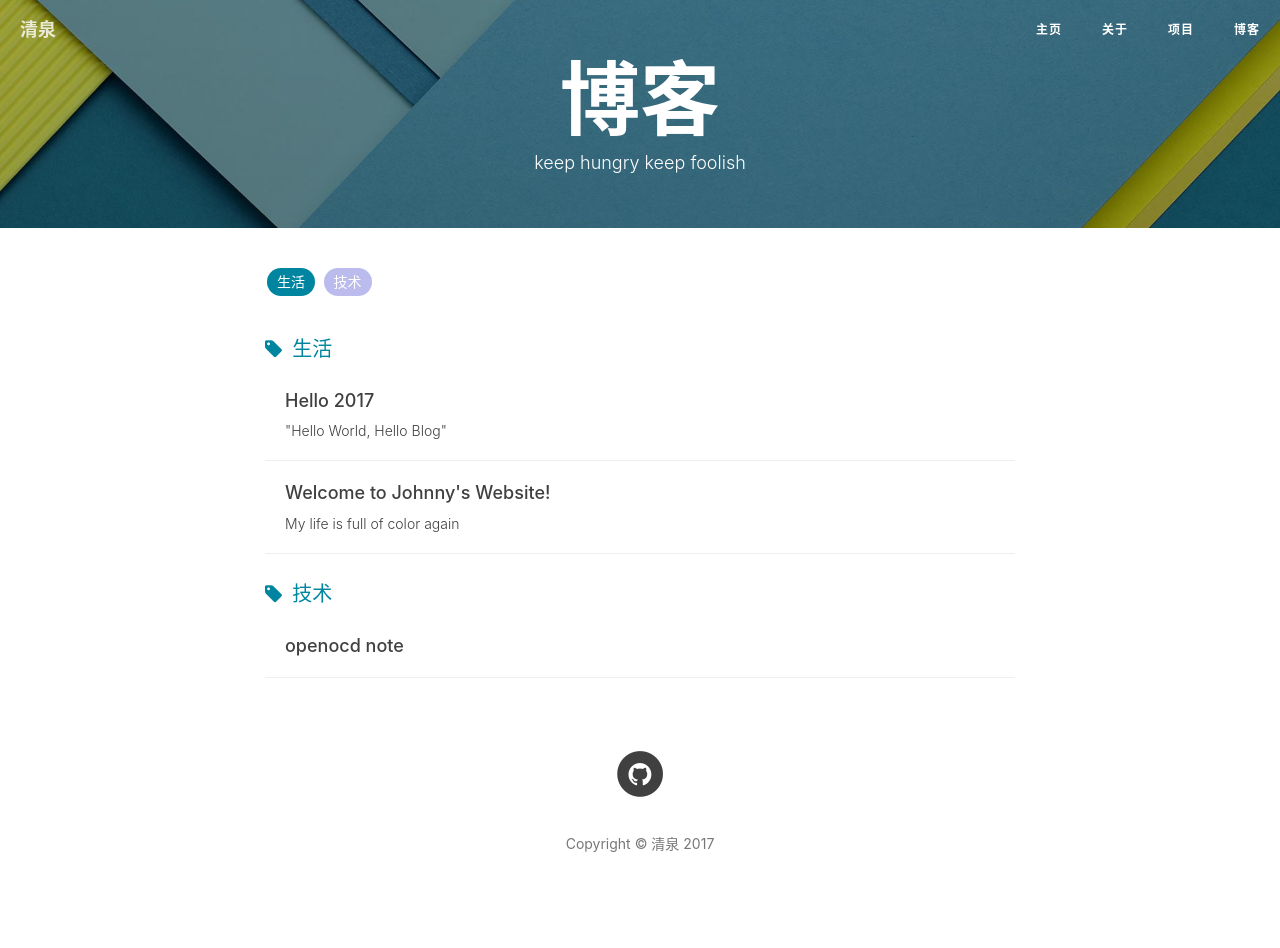
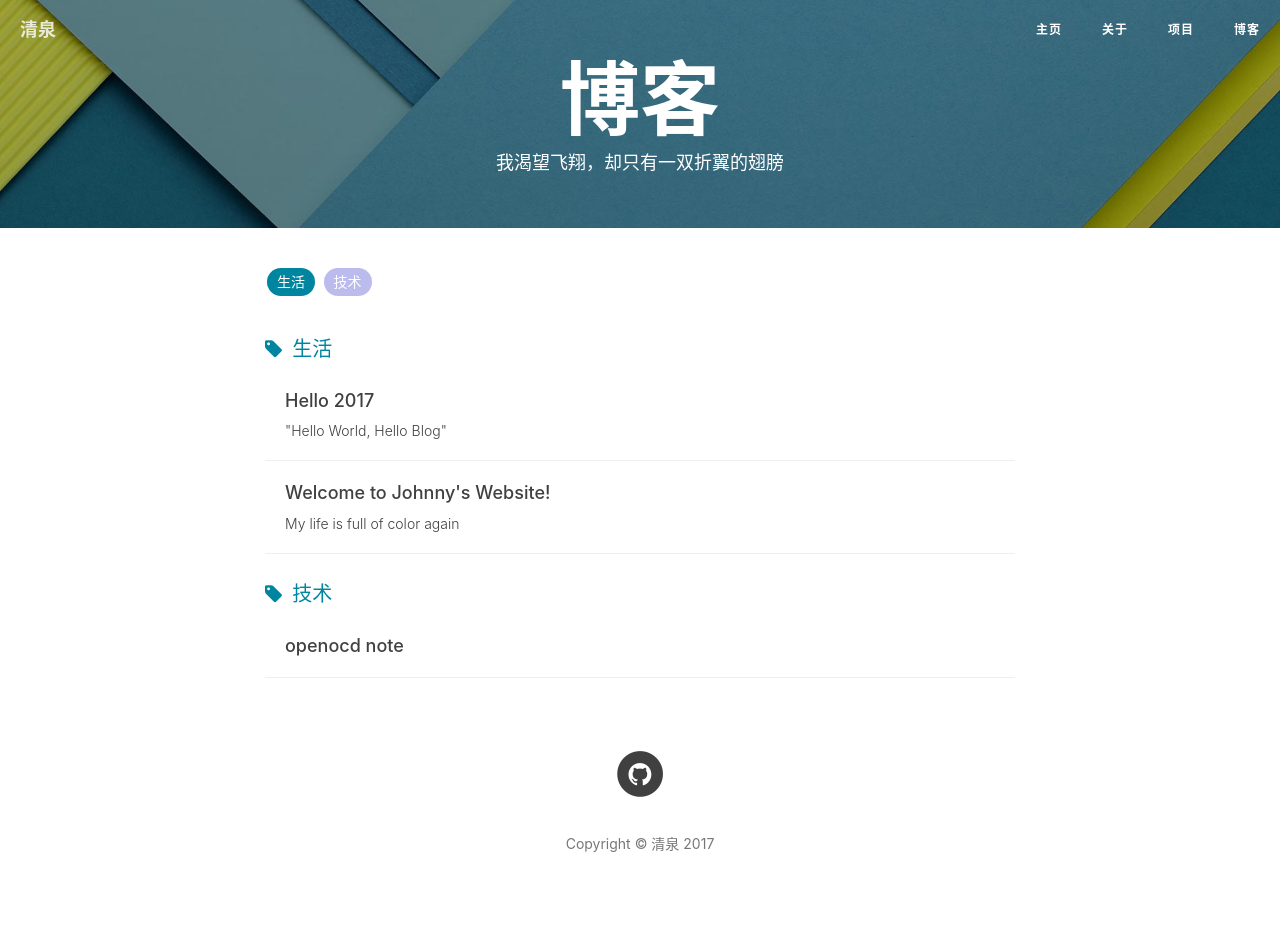
Before and after one commit to J1207808305/J1207808305.github.io, a Jekyll site: the page built from tags.html, in a window 1280 px wide. Built offline with Jekyll 4.4.1, drawn with Linux system fonts in a browser that asks for light colours; nearby versions of some CDN libraries; comment, search, counter and statistics services are not loaded.

Commit message:
change the despription for blog

```diff
--- a/tags.html
+++ b/tags.html
@@ -1,7 +1,7 @@
 ---
 title: 博客
 layout: default
-description: keep hungry keep foolish
+description: 我渴望飞翔，却只有一双折翼的翅膀
 header-img: "img/tag-bg.jpg"
 ---
 
```
